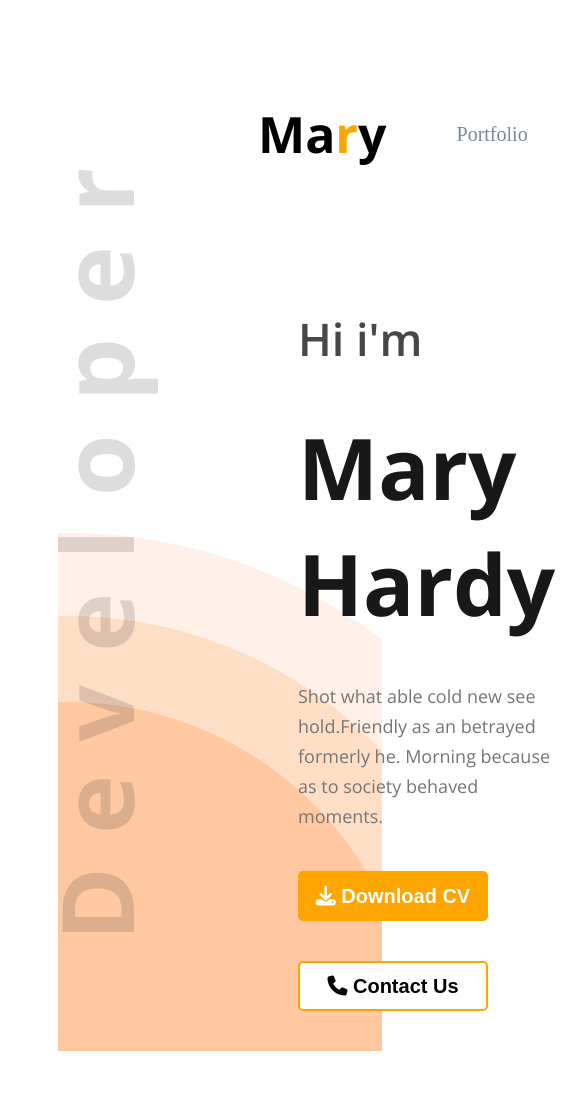
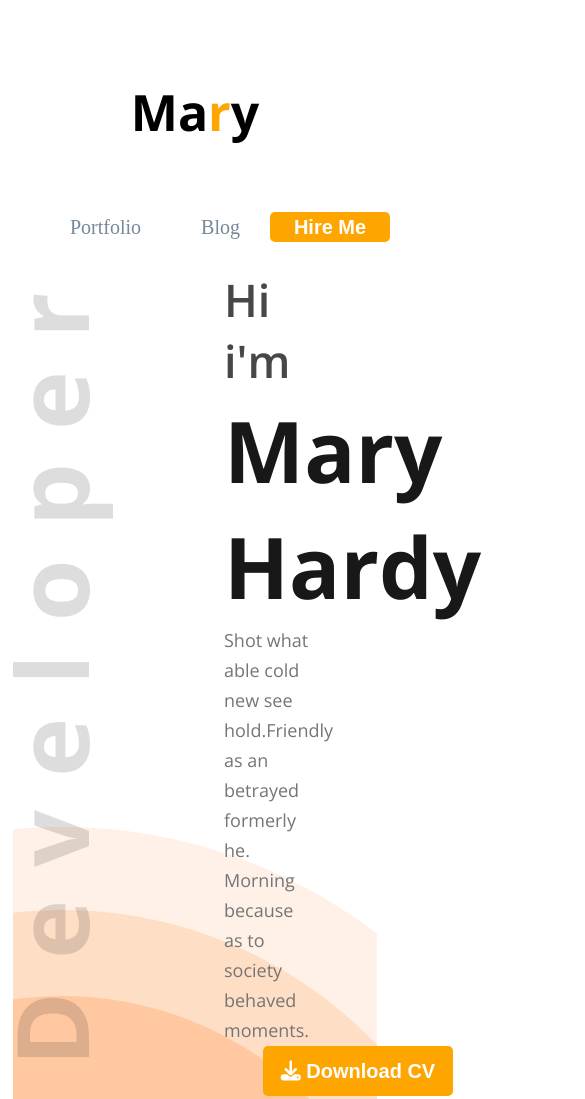
Before and after one commit to AB-JUBAIR/Web-dev-Portfolio, a plain HTML site: page index.html in a window 390 px wide. Shown: the top 1099 px of the page, 585 px wide, since content can reach past the window. Drawn offline with nearby package versions, Linux system fonts and the light colour scheme.

Commit message:
change style

```diff
--- a/styles/style.css
+++ b/styles/style.css
@@ -349,7 +349,7 @@ border: none;
 }
 /* Responsive Part  */
 @media screen and (max-width: 576px) {
-    .box-continer, .footer{
+    .box-continer, .footer,  .about-itmes{
         flex-direction: column;
     }
     .contact-ditle{
@@ -386,4 +386,39 @@ border: none;
     .skills .what-i-do {
         padding: 0 5px;
     }
+    .about,.header
+    {
+        padding: 10px;
+        margin: 5px;
+    }
+    .item-title, .item-des{
+        margin-top: 1px;
+        margin-bottom: 2px;
+    }
+    .about-item {
+        box-shadow: 2px 2px 15px 1px rgba(0, 0, 0, 0.2);
+    }
+    .banar {
+        display: flex
+    ;
+        justify-content: space-between;
+        /* margin-left: 200px; */
+        /* margin-right: 50px; */
+        flex-direction: column;
+    }
+    nav {
+        display: flex;
+        align-items: center;
+        justify-content: space-between;
+        margin: 10px;
+        flex-direction: column;
+    }
+    .btn{
+        height: 30px;
+    width: 120px;
+    fons-size: 15px;
+    }
+    .banar .description, .banar h1, .banar h4{
+        margin: 1px;
+    }
 }
```
